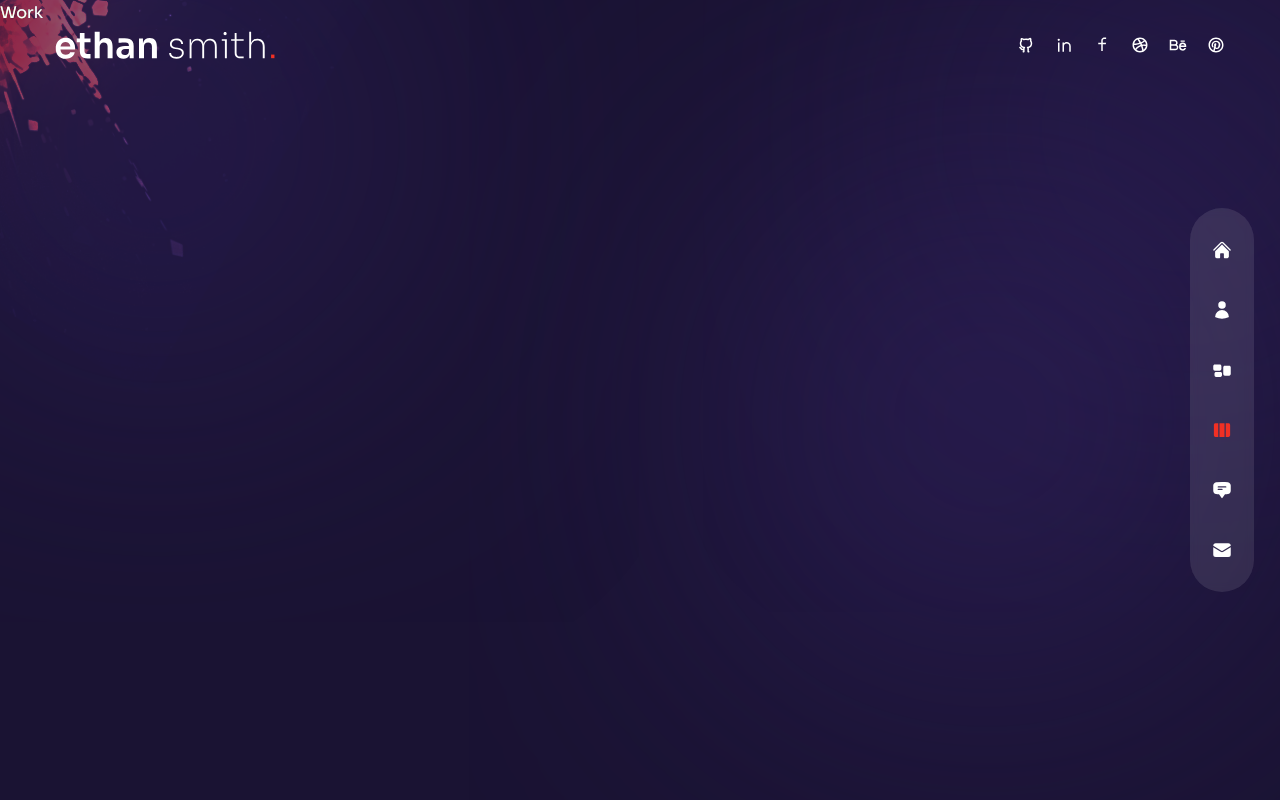
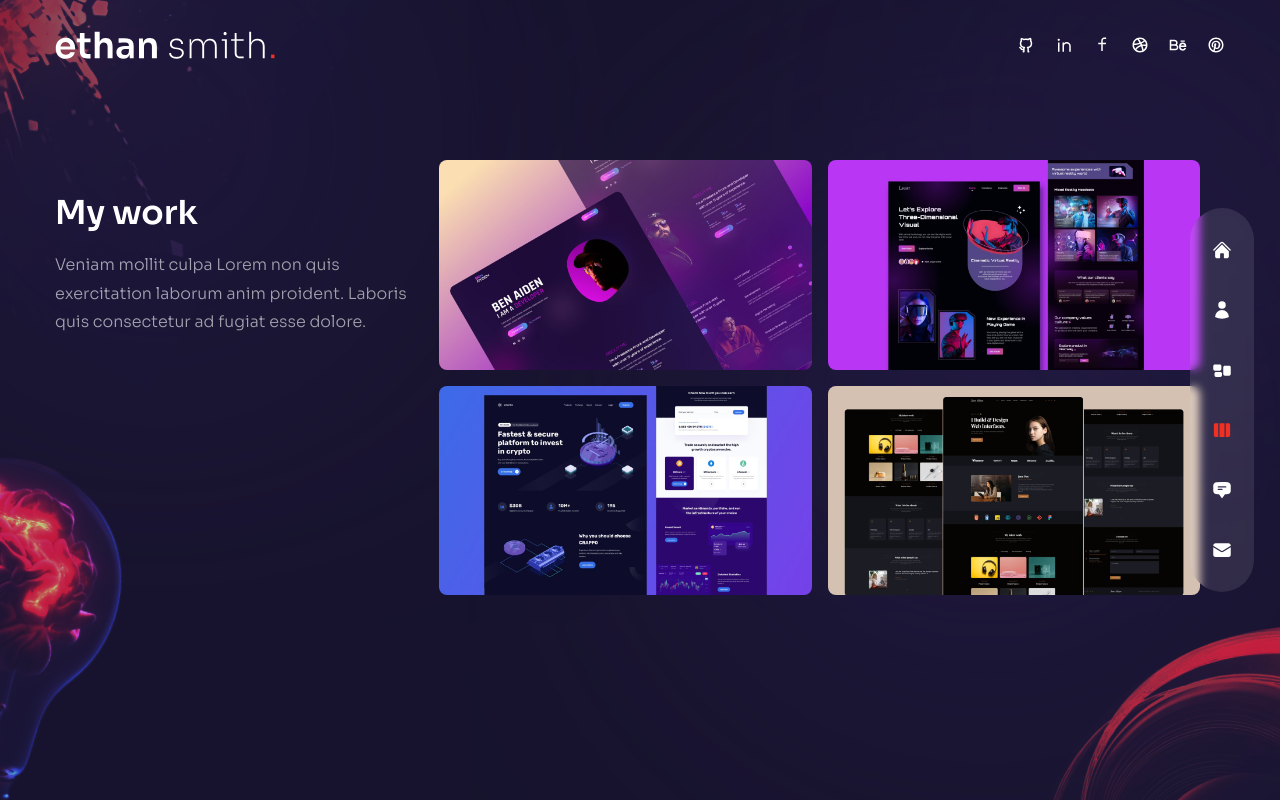
Before and after one commit to parteek2813/Portfolio-Nextjs, a Next.js app: page /work in a window 1280 px wide. Built offline with nearby package versions, Linux system fonts and the light colour scheme.

Commit message:
work pages added

```diff
--- a/components/WorkSlider.js
+++ b/components/WorkSlider.js
@@ -1,51 +1,121 @@
 // data
-const workSlides = {
+export const workSlider = {
   slides: [
     {
       images: [
         {
-          title: 'title',
-          path: '/thumb1.jpg',
+          title: "title",
+          path: "/thumb1.jpg",
         },
         {
-          title: 'title',
-          path: '/thumb2.jpg',
+          title: "title",
+          path: "/thumb2.jpg",
         },
         {
-          title: 'title',
-          path: '/thumb3.jpg',
+          title: "title",
+          path: "/thumb3.jpg",
         },
         {
-          title: 'title',
-          path: '/thumb4.jpg',
+          title: "title",
+          path: "/thumb4.jpg",
         },
       ],
     },
     {
       images: [
         {
-          title: 'title',
-          path: '/thumb4.jpg',
+          title: "title",
+          path: "/thumb4.jpg",
         },
         {
-          title: 'title',
-          path: '/thumb1.jpg',
+          title: "title",
+          path: "/thumb1.jpg",
         },
         {
-          title: 'title',
-          path: '/thumb2.jpg',
+          title: "title",
+          path: "/thumb2.jpg",
         },
         {
-          title: 'title',
-          path: '/thumb3.jpg',
+          title: "title",
+          path: "/thumb3.jpg",
         },
       ],
     },
   ],
 };
 
+// next image
+import Image from "next/image";
+
+// import swiper react componenets
+import { Swiper, SwiperSlide } from "swiper/react";
+
+// import swiper styles
+import "swiper/css";
+import "swiper/css/free-mode";
+import "swiper/css/pagination";
+import "swiper/css/navigation";
+
+// import required modules
+import { Pagination } from "swiper";
+
+//icons
+import { BsArrowRight } from "react-icons/bs";
+
 const WorkSlider = () => {
-  return <div>Work Slider</div>;
+  return (
+    <Swiper
+      spaceBetween={10}
+      pagination={{
+        clickable: true,
+      }}
+      modules={{ Pagination }}
+      className="h-[280px] sm:h-[480px]"
+    >
+      {workSlider.slides.map((slide, index) => {
+        return (
+          <SwiperSlide key={index}>
+            <div className="grid grid-cols-2 grid-rows-2 gap-4 cursor-pointer">
+              {slide.images.map((image, index) => {
+                return (
+                  <div
+                    className="relative rounded-lg overflow-hidden flex items-center
+                  justify-center group"
+                  >
+                    <div className="flex items-center justify-center relative overflow-hidden group">
+                      {/* image */}
+                      <Image src={image.path} width={500} height={300} alt="" />
+                      {/* overlay gradient */}
+                      <div
+                        className="absolute inset-0 bg-gradient-to-l from-transparent via-[#e838cc] to-[#4a22bd] opacity-0 group-hover:opacity-80
+                      transition-all duration-700"
+                      ></div>
+
+                      {/* title */}
+                      <div className="absolute bottom-0 translate-y-full group-hover:translate-y-10 group-hover:xl:-translate-y-20 transition-all duration-300">
+                        <div className="flex items-center gap-x-2 text-[13px] tracking-[0.2rem]">
+                          {/* title part 1 */}
+                          <div className="delay-100">LIVE</div>
+                          {/* title part 2 */}
+                          <div className="translate-y-[500%] group-hover:translate-y-0 transition-all duration-300 delay-150">
+                            PROJECT
+                          </div>
+                          {/* icon*/}
+                          <div>
+                            <BsArrowRight />
+                          </div>
+                        </div>
+                      </div>
+                    </div>
+                  </div>
+                );
+              })}
+            </div>
+          </SwiperSlide>
+        );
+      })}
+    </Swiper>
+  );
 };
 
 export default WorkSlider;
--- a/pages/work/index.js
+++ b/pages/work/index.js
@@ -1,5 +1,55 @@
+// components
+import WorkSlider from "../../components/WorkSlider";
+import Bulb from "../../components/Bulb";
+import Circles from "../../components/Circles";
+
+// framer motion
+import { motion } from "framer-motion";
+import { fadeIn } from "../../variants";
+
 const Work = () => {
-  return <div>Work</div>;
+  return (
+    <div className="h-full bg-primary/30 py-36 flex items-center">
+      <Circles />
+      <div className="container mx-auto">
+        <div className="flex flex-col xl:flex-row gap-x-0">
+          {/* text */}
+          <div className="text-center flex xl:w-[30vw] flex-col lg:text-left mb-4 xl:mb-0">
+            <motion.h2
+              variants={fadeIn("up", 0.2)}
+              initial="hidden"
+              animate="show"
+              exit="hidden"
+              className="h2 xl:mt-8 "
+            >
+              My work <span className="text-accent"></span>
+            </motion.h2>
+            <motion.p
+              variants={fadeIn("up", 0.4)}
+              initial="hidden"
+              animate="show"
+              exit="hidden"
+              className="mb-4 max-w-[400px] mx-auto lg:mx-0"
+            >
+              Veniam mollit culpa Lorem non quis exercitation laborum anim
+              proident. Laboris quis consectetur ad fugiat esse dolore.
+            </motion.p>
+          </div>
+          {/* slider */}
+          <motion.div
+            variants={fadeIn("down", 0.6)}
+            initial="hidden"
+            animate="show"
+            exit="hidden"
+            className="w-full xl:max-w-[65%]"
+          >
+            <WorkSlider />
+          </motion.div>
+        </div>
+      </div>
+      <Bulb />
+    </div>
+  );
 };
 
 export default Work;
```
